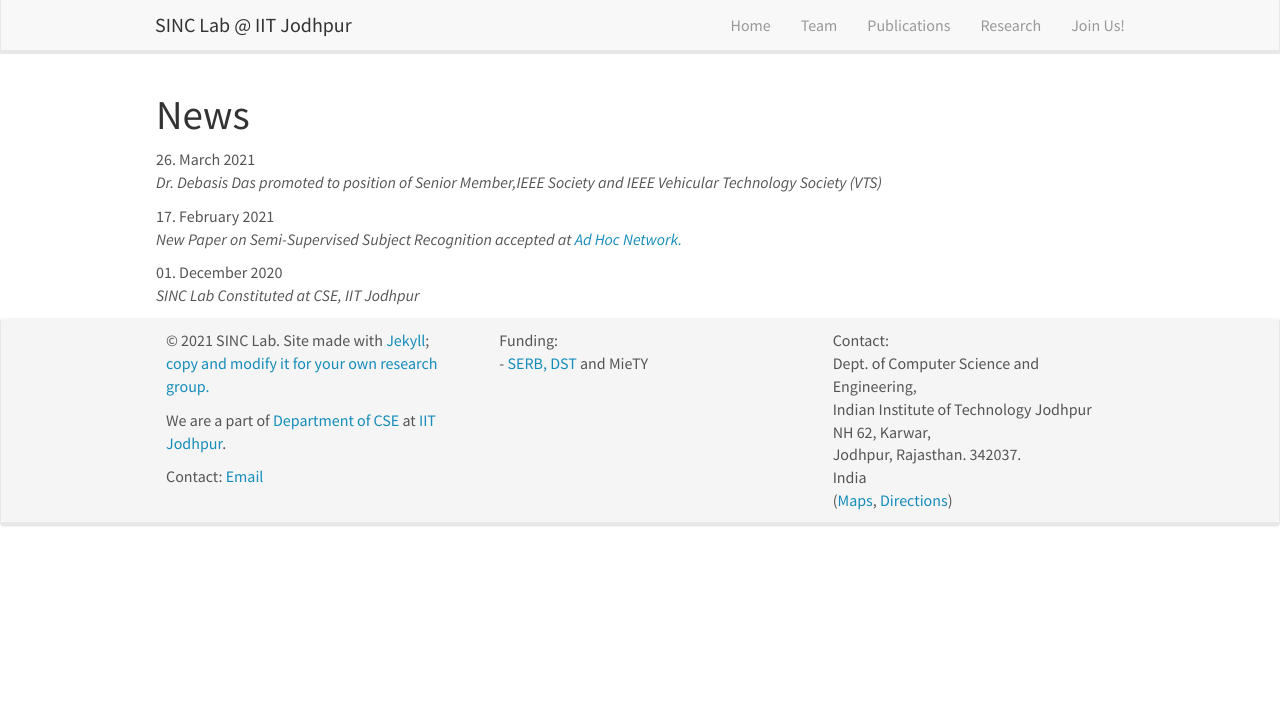
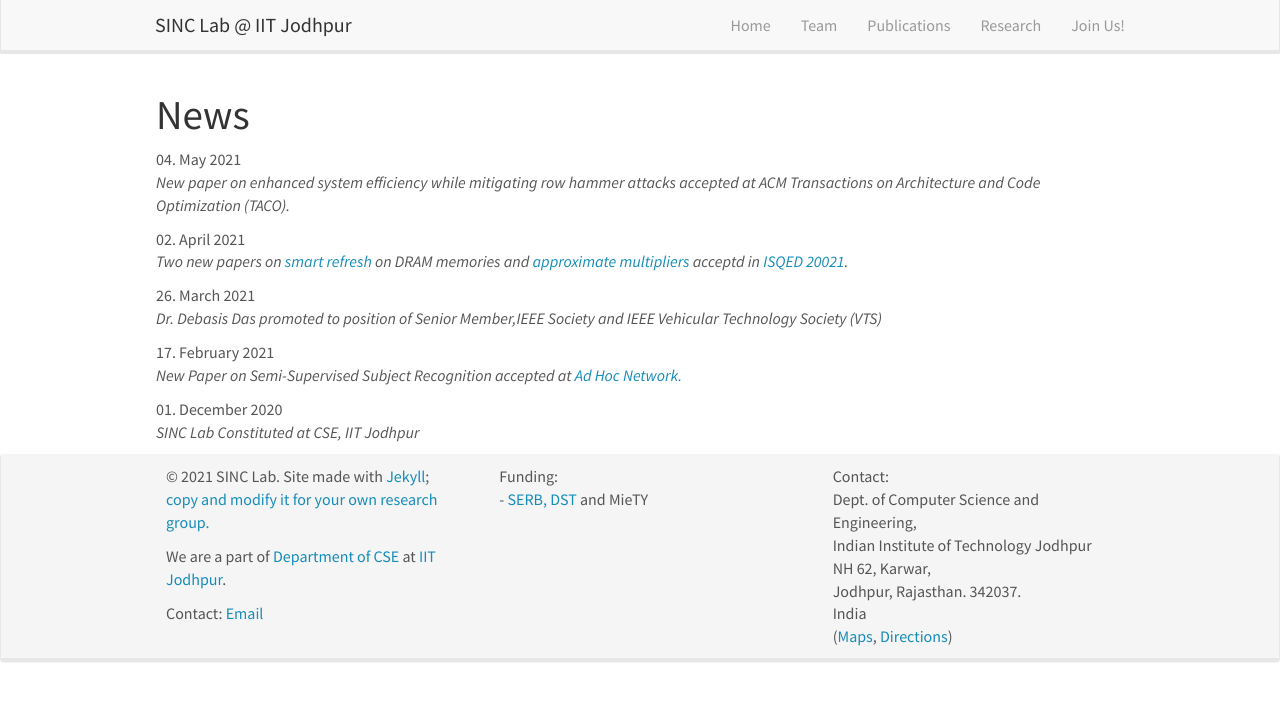
Before and after one commit to sinclab-iitj/sinclab-iitj.github.io, a Jekyll site: the page built from _pages/allnews.md, in a window 1280 px wide. Shown: the top 701 px of the page. Built offline with Jekyll 4.4.1, drawn with Linux system fonts in a browser that asks for light colours; nearby versions of some CDN libraries.

Commit message:
Update news.yml

```diff
--- a/_data/news.yml
+++ b/_data/news.yml
@@ -1,3 +1,9 @@
+
+- date: 04. May 2021
+  headline: New paper on enhanced system efficiency while mitigating row hammer attacks accepted at ACM Transactions on Architecture and Code Optimization (TACO).
+
+- date: 02. April 2021
+  headline: "Two new papers on <a href='https://ieeexplore.ieee.org/abstract/document/9424339'>smart refresh</a> on DRAM memories and <a href='https://ieeexplore.ieee.org/abstract/document/9424329/'>approximate multipliers</a> acceptd in <a href='https://www.isqed.org/'>ISQED 20021</a>."
 
 - date: 26. March 2021
   headline: Dr. Debasis Das promoted to position of Senior Member,IEEE Society and IEEE Vehicular Technology Society (VTS)
```
